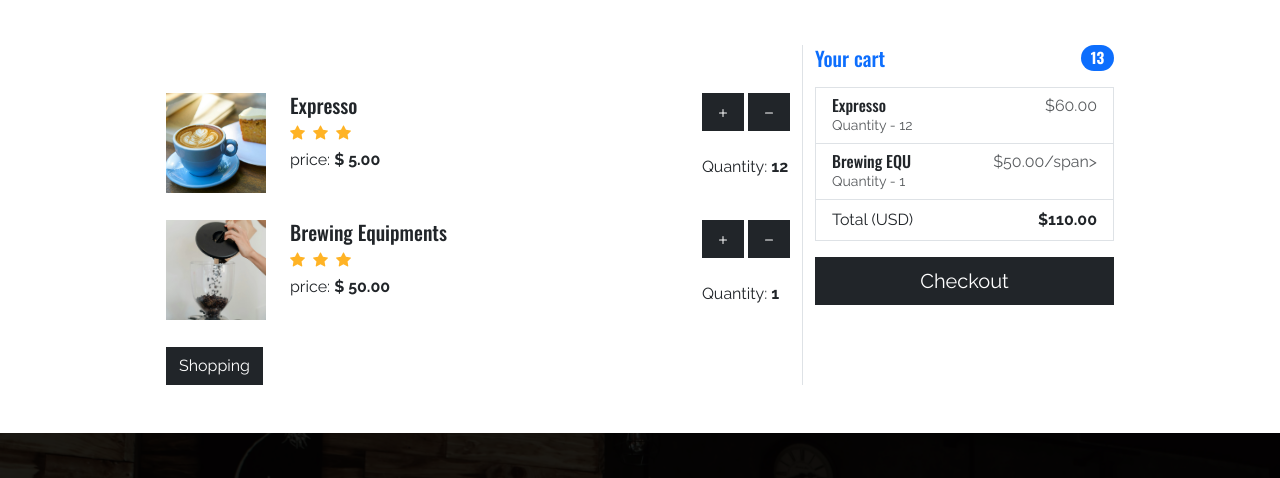
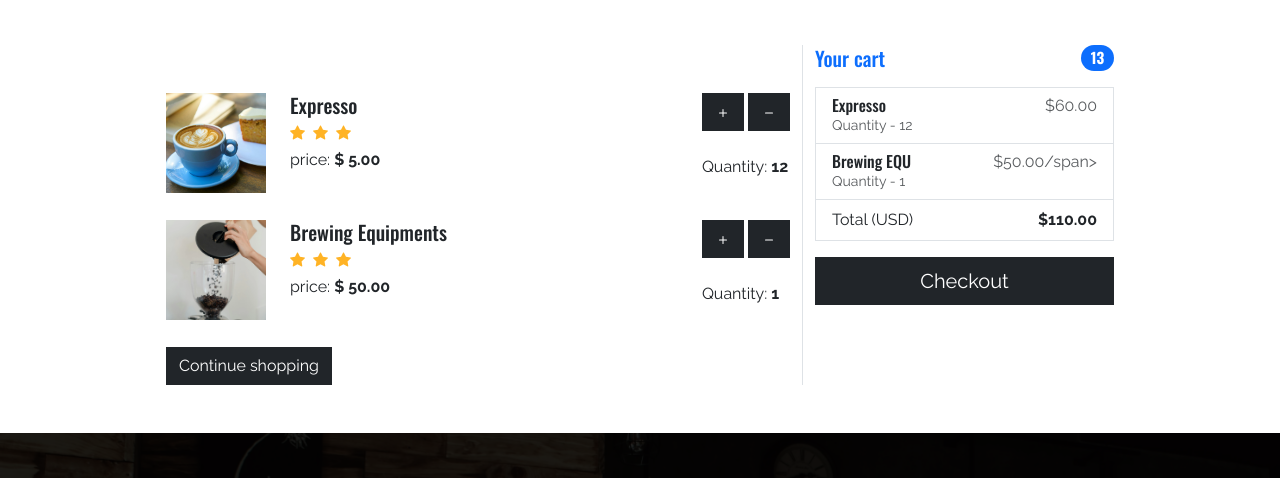
Before and after one commit to kaungkhantdev/coffee-shop, a plain HTML site: page shopping_cart.html in a window 1280 px wide. Shown: the part 231-709 px from the top of the page. Drawn offline with nearby package versions, Linux system fonts and the light colour scheme.

Commit message:
fix: no-working route

```diff
--- a/shopping_cart.html
+++ b/shopping_cart.html
@@ -56,7 +56,7 @@
     </section>
 
 
-    <!-- coffee shops  -->
+    <!-- shopping cart  -->
     <section class="container px-lg-5 my-5">
         <div class="row px-lg-5">
             <div class="col-12">
@@ -158,7 +158,7 @@
                     </div>
                 </div>
                 <div>
-                    <button class="btn btn-dark rounded-0">Shopping</button>
+                    <a href="./coffee.html" class="btn btn-dark rounded-0">Continue shopping</a>
                 </div>
             </div>
 
```
Also changed, not shown: index.html (+1 -1 lines).
